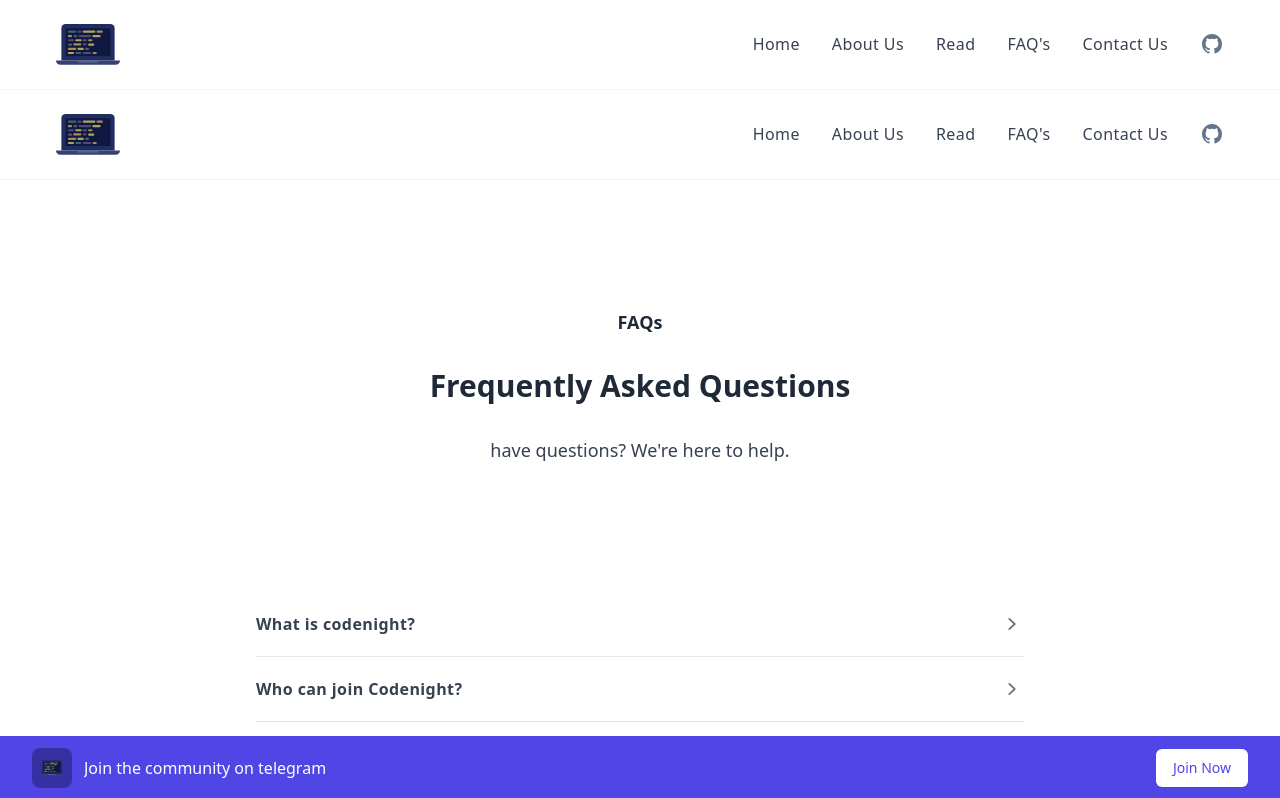
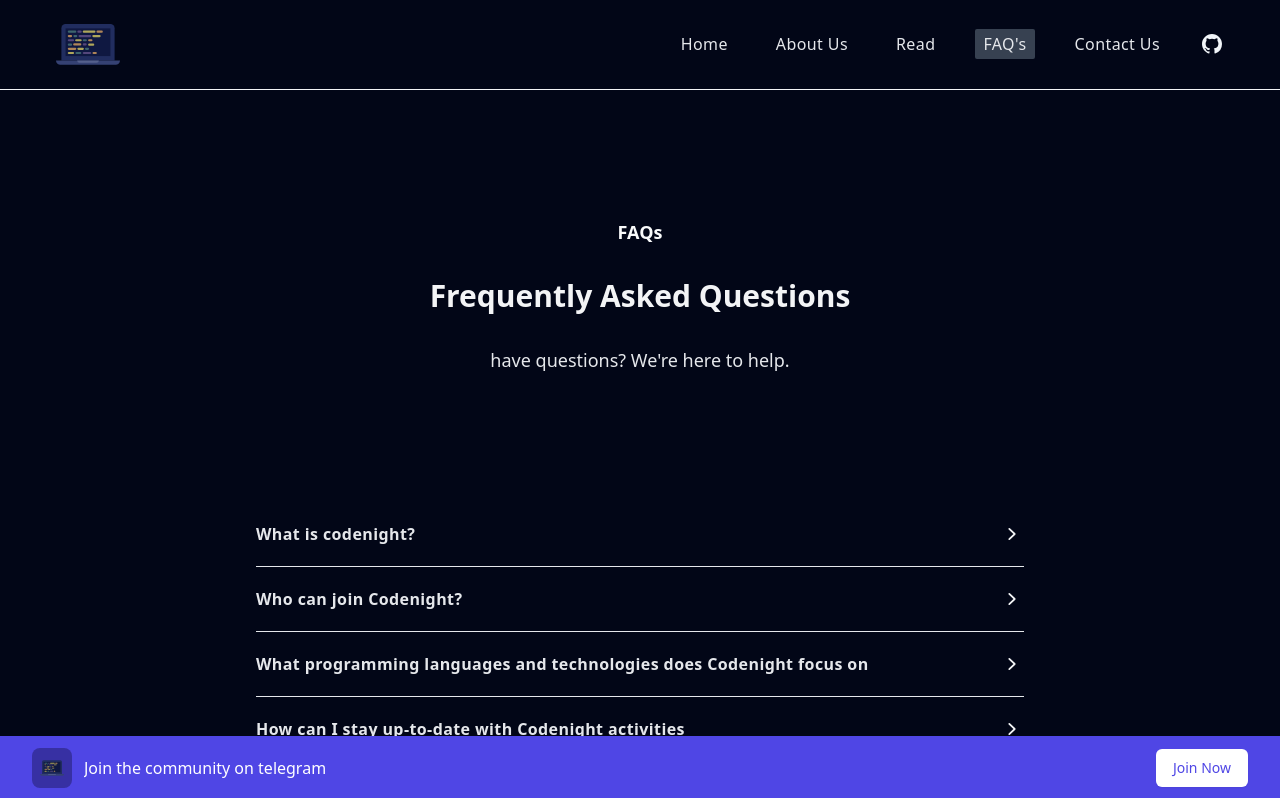
Before and after one commit to CodeNight-Ethiopia/codenight-frontend, a Next.js app: page /faq in a window 1280 px wide. Shown: the top 798 px of the page. Built offline with nearby package versions, Linux system fonts and the light colour scheme.

Commit message:
update the whole UI to dark with minor update of navlinks UI

```diff
--- a/components/Contributors.tsx
+++ b/components/Contributors.tsx
@@ -31,7 +31,7 @@ const Contributors = () => {
 	}, [])
 	return (
 		<>
-			<h1 className='my-10 text-3xl font-extrabold text-center'>
+			<h1 className='my-10 text-3xl font-extrabold text-center text-gray-50'>
 				Our Contributors
 			</h1>
 			{/* Contributors section */}
@@ -41,7 +41,7 @@ const Contributors = () => {
 						<Link
 							href={contributor.html_url}
 							key={contributor.id}
-							className='relative w-12 h-12 overflow-hidden rounded-full cursor-pointer'>
+							className='relative w-12 h-12 overflow-hidden border rounded-full cursor-pointer border-yellow-50'>
 							<Image
 								src={contributor.avatar_url}
 								alt={contributor.login}
--- a/components/FAQSingleCard.tsx
+++ b/components/FAQSingleCard.tsx
@@ -1,30 +1,34 @@
-import { Disclosure } from "@headlessui/react";
-import { ChevronRightIcon } from "@heroicons/react/20/solid";
+import { Disclosure } from '@headlessui/react'
+import { ChevronRightIcon } from '@heroicons/react/20/solid'
 
 interface FAQSingleCardProps {
-    title: string;
-    desc: string;
+	title: string
+	desc: string
 }
 
-const FAQSingleCard = ({title, desc}: FAQSingleCardProps) => {
+const FAQSingleCard = ({ title, desc }: FAQSingleCardProps) => {
 	return (
-    <div className="border-b border-gray-200 py-5 max-w-3xl flex flex-col w-full gap-2">
+		<div className='border-b border-gray-200 py-5 max-w-3xl flex flex-col w-full gap-2 '>
 			<Disclosure>
 				{({ open }) => (
 					/* Use the `open` state to conditionally change the direction of an icon. */
 					<>
-            <Disclosure.Button className="w-full flex justify-between font-bold tracking-wide text-gray-700">
+						<Disclosure.Button className='w-full flex justify-between font-bold tracking-wide text-gray-200'>
 							{title}
 							<ChevronRightIcon
-                className={`w-6 h-6 text-gray-500 ${open && "rotate-90 transform"}`}
+								className={`w-6 h-6 text-gray-100 ${
+									open && 'rotate-90 transform'
+								}`}
 							/>
 						</Disclosure.Button>
-            <Disclosure.Panel className="text-gray-600">{desc}</Disclosure.Panel>
+						<Disclosure.Panel className='text-gray-300'>
+							{desc}
+						</Disclosure.Panel>
 					</>
 				)}
 			</Disclosure>
 		</div>
-  );
-};
+	)
+}
 
-export default FAQSingleCard;
+export default FAQSingleCard
--- a/components/nav/Nav.tsx
+++ b/components/nav/Nav.tsx
@@ -1,103 +1,88 @@
-import Link from "next/link";
-import { useEffect, useState } from "react";
-import Logo from "../../assets/Logo";
+import Link from 'next/link'
+import { useEffect, useState } from 'react'
+import Logo from '../../assets/Logo'
 import {
 	Bars3Icon as Menu,
 	XMarkIcon as Close,
-} from "@heroicons/react/20/solid";
-import NavItem from "./NavItem";
-import { NavigationMenuData } from "@/data";
+} from '@heroicons/react/20/solid'
+import { NavigationMenuData } from '@/data'
+
+import Tab from '../tab/Tab'
 
 const Nav = () => {
-  const [toggle, setToggle] = useState(false);
-  const [fix, setFixed] = useState(false);
+	const [toggle, setToggle] = useState(false)
+	const [fix, setFixed] = useState(false)
 
 	const setNavFixed = () => {
 		if (window.scrollY >= 170) {
-      setFixed(true);
+			setFixed(true)
 		} else {
-      setFixed(false);
+			setFixed(false)
 		}
-  };
+	}
 	useEffect(() => {
-    window.addEventListener("scroll", setNavFixed);
-  }, [fix]);
+		window.addEventListener('scroll', setNavFixed)
+	}, [fix])
 
 	return (
-    <div className={`sticky top-0 z-50 bg-white border-b border-gray-100`}>
-      <div
-        className={` mx-auto sm:max-w-xl md:max-w-full lg:max-w-screen-xl md:px-24 lg:px-8 `}
-      >
-        <div className="flex p-6 md:items-center items-start flex-row md:justify-between justify-center">
+		<div className='sticky top-0 z-50 border-b border-gray-100 bg-slate-950 '>
+			<div className='mx-auto sm:max-w-xl md:max-w-full lg:max-w-screen-xl md:px-24 lg:px-8 '>
+				<div className='flex flex-row items-start justify-center p-6 md:items-center md:justify-between '>
 					<Link
-            href="/"
-            title="CodeNight"
-            aria-label="CodeNight"
-            className="flex items-center justify-center"
-          >
-            <div className="w-16">
+						href='/'
+						title='CodeNight'
+						aria-label='CodeNight'
+						className='flex items-center justify-center '>
+						<div className='w-16 hover:shadow-md shadow-slate-300'>
 							<Logo />
 						</div>
 					</Link>
-          <ul className="items-center space-x-8 hidden md:flex">
-            {NavigationMenuData.map((menu, idx) => {
-              return (
-                <NavItem key={idx} link={menu.link}>
-                  {menu.name}
-                </NavItem>
-              );
-            })}
+					<ul className='items-center hidden space-x-8 md:flex'>
+						<Tab navLinks={NavigationMenuData} />
+
 						<li>
 							<Link
-                href="https://github.com/CodeNight-Ethiopia/codenight-frontend"
-                className="group"
-                aria-label="CodeNight on GitHub"
-              >
+								href='https://github.com/CodeNight-Ethiopia/codenight-frontend'
+								className='group'
+								aria-label='CodeNight on GitHub'>
 								<svg
-                  aria-hidden="true"
-                  className="h-6 w-6 fill-slate-500 group-hover:fill-slate-700"
-                >
-                  <path d="M12 2C6.477 2 2 6.484 2 12.017c0 4.425 2.865 8.18 6.839 9.504.5.092.682-.217.682-.483 0-.237-.008-.868-.013-1.703-2.782.605-3.369-1.343-3.369-1.343-.454-1.158-1.11-1.466-1.11-1.466-.908-.62.069-.608.069-.608 1.003.07 1.531 1.032 1.531 1.032.892 1.53 2.341 1.088 2.91.832.092-.647.35-1.088.636-1.338-2.22-.253-4.555-1.113-4.555-4.951 0-1.093.39-1.988 1.029-2.688-.103-.253-.446-1.272.098-2.65 0 0 .84-.27 2.75 1.026A9.564 9.564 0 0 1 12 6.844a9.59 9.59 0 0 1 2.504.337c1.909-1.296 2.747-1.027 2.747-1.027.546 1.379.202 2.398.1 2.651.64.7 1.028 1.595 1.028 2.688 0 3.848-2.339 4.695-4.566 4.943.359.309.678.92.678 1.855 0 1.338-.012 2.419-.012 2.747 0 .268.18.58.688.482A10.02 10.02 0 0 0 22 12.017C22 6.484 17.522 2 12 2Z" />
+									aria-hidden='true'
+									className='w-6 h-6 fill-slate-100 group-hover:fill-slate-700'>
+									<path d='M12 2C6.477 2 2 6.484 2 12.017c0 4.425 2.865 8.18 6.839 9.504.5.092.682-.217.682-.483 0-.237-.008-.868-.013-1.703-2.782.605-3.369-1.343-3.369-1.343-.454-1.158-1.11-1.466-1.11-1.466-.908-.62.069-.608.069-.608 1.003.07 1.531 1.032 1.531 1.032.892 1.53 2.341 1.088 2.91.832.092-.647.35-1.088.636-1.338-2.22-.253-4.555-1.113-4.555-4.951 0-1.093.39-1.988 1.029-2.688-.103-.253-.446-1.272.098-2.65 0 0 .84-.27 2.75 1.026A9.564 9.564 0 0 1 12 6.844a9.59 9.59 0 0 1 2.504.337c1.909-1.296 2.747-1.027 2.747-1.027.546 1.379.202 2.398.1 2.651.64.7 1.028 1.595 1.028 2.688 0 3.848-2.339 4.695-4.566 4.943.359.309.678.92.678 1.855 0 1.338-.012 2.419-.012 2.747 0 .268.18.58.688.482A10.02 10.02 0 0 0 22 12.017C22 6.484 17.522 2 12 2Z' />
 								</svg>
 							</Link>
 						</li>
 					</ul>
-          <div className="md:hidden flex flex-1 justify-end items-center ">
+
+					{/* For Mobile */}
+					<div className='flex items-center justify-end flex-1 md:hidden '>
 						{!toggle ? (
 							<Menu
-                className="w-6 h-6"
+								className='w-6 h-6 cursor-pointer fill-white'
 								onClick={() => setToggle((prev) => !prev)}
 							/>
 						) : (
 							<Close
-                className="w-6 h-6"
+								className='w-6 h-6 cursor-pointer fill-white'
 								onClick={() => setToggle((prev) => !prev)}
 							/>
 						)}
 						<div
 							className={`${
-                toggle ? "flex" : "hidden"
-              } p-4 bg-indigo-500 absolute top-20 right-0 mx-4 my-2 min-w-[70px] rounded-xl sidebar`}
-            >
-              <ul className="list-none flex flex-col gap-2 justify-end items-center flex-1 text-cyan-50">
-                {NavigationMenuData.map((menu, idx) => {
-                  return (
-                    <NavItem key={idx} link={menu.link}>
-                      {menu.name}
-                    </NavItem>
-                  );
-                })}
+								toggle ? 'flex' : 'hidden'
+							} p-4 bg-indigo-500 absolute top-20 right-0 mx-4 my-2 min-w-[70px] rounded-xl sidebar`}>
+							<ul className='flex flex-col items-center justify-end flex-1 gap-2 list-none text-cyan-50'>
+								<Tab navLinks={NavigationMenuData} />
+
 								<li>
 									<Link
-                    href="https://github.com/CodeNight-Ethiopia/codenight-frontend"
-                    className="group"
-                    aria-label="CodeNight on GitHub"
-                  >
+										href='https://github.com/CodeNight-Ethiopia/codenight-frontend'
+										className='group'
+										aria-label='CodeNight on GitHub'>
 										<svg
-                      aria-hidden="true"
-                      className="h-6 w-6 fill-slate-700 group-hover:fill-slate-900"
-                    >
-                      <path d="M12 2C6.477 2 2 6.484 2 12.017c0 4.425 2.865 8.18 6.839 9.504.5.092.682-.217.682-.483 0-.237-.008-.868-.013-1.703-2.782.605-3.369-1.343-3.369-1.343-.454-1.158-1.11-1.466-1.11-1.466-.908-.62.069-.608.069-.608 1.003.07 1.531 1.032 1.531 1.032.892 1.53 2.341 1.088 2.91.832.092-.647.35-1.088.636-1.338-2.22-.253-4.555-1.113-4.555-4.951 0-1.093.39-1.988 1.029-2.688-.103-.253-.446-1.272.098-2.65 0 0 .84-.27 2.75 1.026A9.564 9.564 0 0 1 12 6.844a9.59 9.59 0 0 1 2.504.337c1.909-1.296 2.747-1.027 2.747-1.027.546 1.379.202 2.398.1 2.651.64.7 1.028 1.595 1.028 2.688 0 3.848-2.339 4.695-4.566 4.943.359.309.678.92.678 1.855 0 1.338-.012 2.419-.012 2.747 0 .268.18.58.688.482A10.02 10.02 0 0 0 22 12.017C22 6.484 17.522 2 12 2Z" />
+											aria-hidden='true'
+											className='w-6 h-6 fill-slate-100 group-hover:fill-slate-900'>
+											<path d='M12 2C6.477 2 2 6.484 2 12.017c0 4.425 2.865 8.18 6.839 9.504.5.092.682-.217.682-.483 0-.237-.008-.868-.013-1.703-2.782.605-3.369-1.343-3.369-1.343-.454-1.158-1.11-1.466-1.11-1.466-.908-.62.069-.608.069-.608 1.003.07 1.531 1.032 1.531 1.032.892 1.53 2.341 1.088 2.91.832.092-.647.35-1.088.636-1.338-2.22-.253-4.555-1.113-4.555-4.951 0-1.093.39-1.988 1.029-2.688-.103-.253-.446-1.272.098-2.65 0 0 .84-.27 2.75 1.026A9.564 9.564 0 0 1 12 6.844a9.59 9.59 0 0 1 2.504.337c1.909-1.296 2.747-1.027 2.747-1.027.546 1.379.202 2.398.1 2.651.64.7 1.028 1.595 1.028 2.688 0 3.848-2.339 4.695-4.566 4.943.359.309.678.92.678 1.855 0 1.338-.012 2.419-.012 2.747 0 .268.18.58.688.482A10.02 10.02 0 0 0 22 12.017C22 6.484 17.522 2 12 2Z' />
 										</svg>
 									</Link>
 								</li>
@@ -107,7 +92,7 @@ const Nav = () => {
 				</div>
 			</div>
 		</div>
-  );
-};
+	)
+}
 
-export default Nav;
+export default Nav
--- a/components/nav/NavItem.tsx
+++ /dev/null
@@ -1,25 +0,0 @@
-import Link from "next/link";
-import { ReactNode } from "react";
-
-interface NavItemProps {
-  children: ReactNode;
-  primary?: boolean;
-  link: string;
-}
-
-const NavItem = ({ primary, children, link }: NavItemProps) => {
-  return (
-    <li>
-      <Link
-        href={link}
-        className={`font-medium tracking-wide ${
-          primary ? "md:text-brand-black" : "md:text-gray-700 text-white"
-        }  transition-colors duration-200 hover:text-deep-purple-accent-400`}
-      >
-        {children}
-      </Link>
-    </li>
-  );
-};
-
-export default NavItem;
--- /dev/null
+++ b/components/tab/Tab.tsx
@@ -0,0 +1,29 @@
+import Link from 'next/link'
+import { useRouter } from 'next/router'
+type TabProps = {
+	link: string
+	name: string
+}
+function Tab({ navLinks }: { navLinks: TabProps[] }) {
+	const router = useRouter()
+
+	return (
+		<>
+			{navLinks?.map((link) => (
+				<li key={link.link}>
+					<Link
+						href={link.link}
+						className={`font-medium tracking-wide text-gray-200 hover:text-gray-50 transition delay-150 ease-in-out duration-200 hover:text-deep-purple-accent-400 py-1 hover:bg-gray-800 hover:scale-y-125 rounded-sm px-2 ${
+							router.pathname === link.link
+								? 'bg-gray-700 rounded-sm px-2 py-1'
+								: ''
+						}`}>
+						{link.name}
+					</Link>
+				</li>
+			))}
+		</>
+	)
+}
+
+export default Tab
--- a/package.json
+++ b/package.json
@@ -16,6 +16,7 @@
   },
   "dependencies": {
     "@headlessui/react": "^1.7.13",
+    "@headlessui/tailwindcss": "^0.1.3",
     "@heroicons/react": "^2.0.17",
     "@tailwindcss/aspect-ratio": "^0.4.2",
     "@types/node": "18.15.10",
--- a/pages/faq.tsx
+++ b/pages/faq.tsx
@@ -1,39 +1,36 @@
-import FAQSingleCard from "@/components/FAQSingleCard";
-import PageHead from "@/components/PageHead";
-import StickyBottomBanner from "@/components/StickyBottomBanner";
-import Nav from "@/components/nav/Nav";
-import { FAQData } from "@/data";
+import FAQSingleCard from '@/components/FAQSingleCard'
+
+import StickyBottomBanner from '@/components/StickyBottomBanner'
+
+import { FAQData } from '@/data'
 
 const FAQPage = () => {
 	return (
 		<>
-      <PageHead />
-      <Nav />
-      <main>
+			<main className='bg-slate-950'>
 				{/* heading section */}
-        <section className="w-full h-fit flex flex-col space-y-8 justify-center items-center py-32">
-          <p className="font-bold text-lg text-gray-800">FAQs</p>
-          <h1 className="font-bold text-3xl text-gray-800">
+				<section className='flex flex-col items-center justify-center w-full py-32 space-y-8 h-fit '>
+					<p className='text-lg font-bold text-gray-50'>FAQs</p>
+					<h1 className='text-3xl font-bold text-gray-100'>
 						Frequently Asked Questions
 					</h1>
-          <p className="font-light text-lg text-gray-700">
+					<p className='text-lg font-light text-gray-200'>
 						have questions? We&apos;re here to help.
 					</p>
 				</section>
 				{/* FAQs section */}
-        <section className="flex flex-col justify-start items-center mx-auto px-10">
+				<section className='flex flex-col items-center justify-start px-10 mx-auto'>
 					{FAQData.map((faq, idx) => {
-            return (
-              <FAQSingleCard key={idx} title={faq.title} desc={faq.desc} />
-            );
+						// rome-ignore lint/suspicious/noArrayIndexKey: <explanation>
+						return <FAQSingleCard key={idx} title={faq.title} desc={faq.desc} />
 					})}
 				</section>
 				{/* spacing */}
-        <div className="py-16" />
+				<div className='py-16' />
 			</main>
 			<StickyBottomBanner />
 		</>
-  );
-};
+	)
+}
 
-export default FAQPage;
+export default FAQPage
--- a/tailwind.config.js
+++ b/tailwind.config.js
@@ -12,5 +12,5 @@ module.exports = {
 			},
 		},
 	},
-	plugins: [require("@tailwindcss/aspect-ratio")],
-};
+	plugins: [require("@tailwindcss/aspect-ratio"), require('@headlessui/tailwindcss')],
+}
```
Also changed, not shown: components/nav/MobileNavItem.tsx (deleted, +0 -33 lines), pages/index.tsx (+14 -45 lines). Lines whose indentation alone changed are shown as unchanged.
